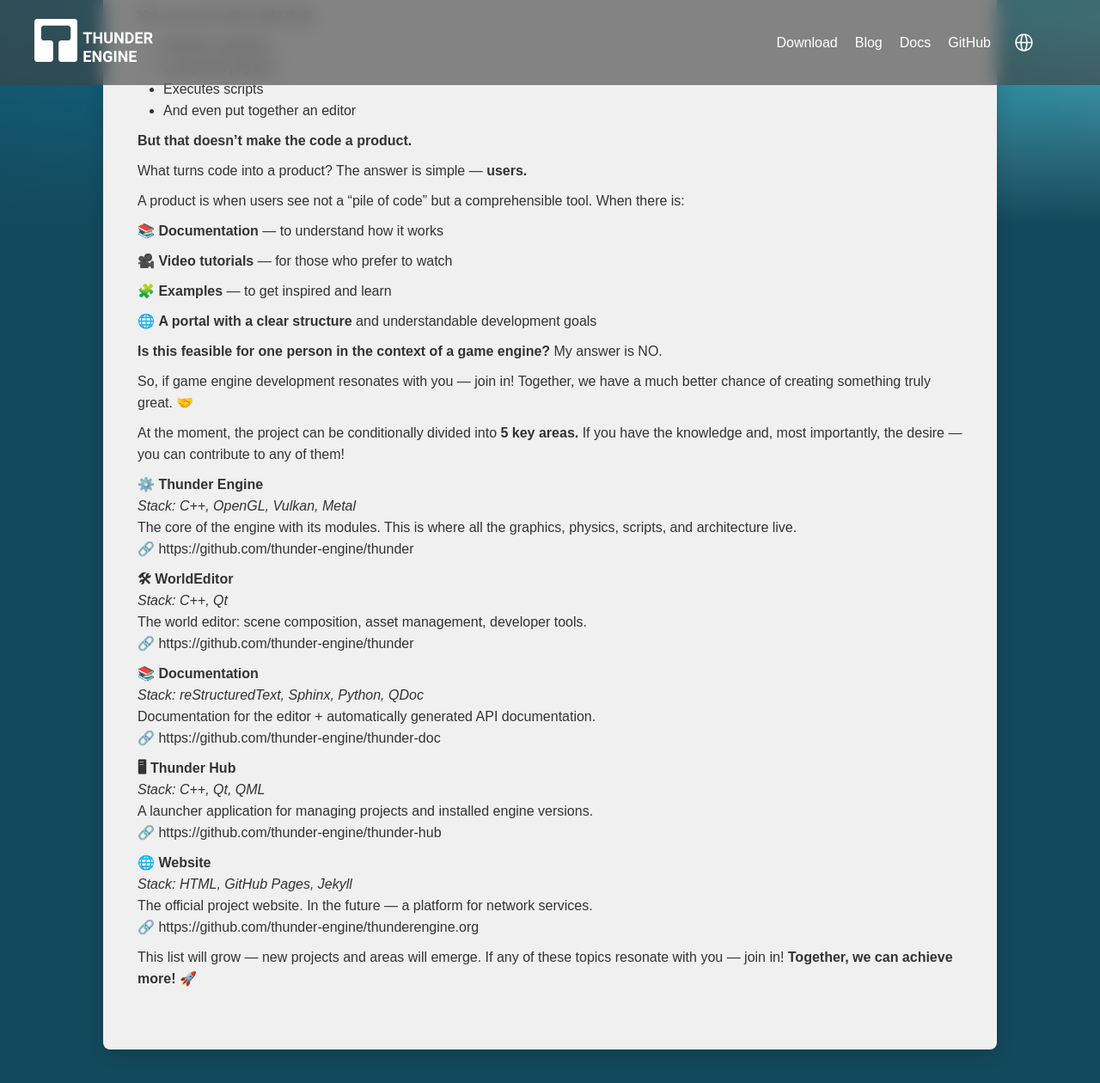
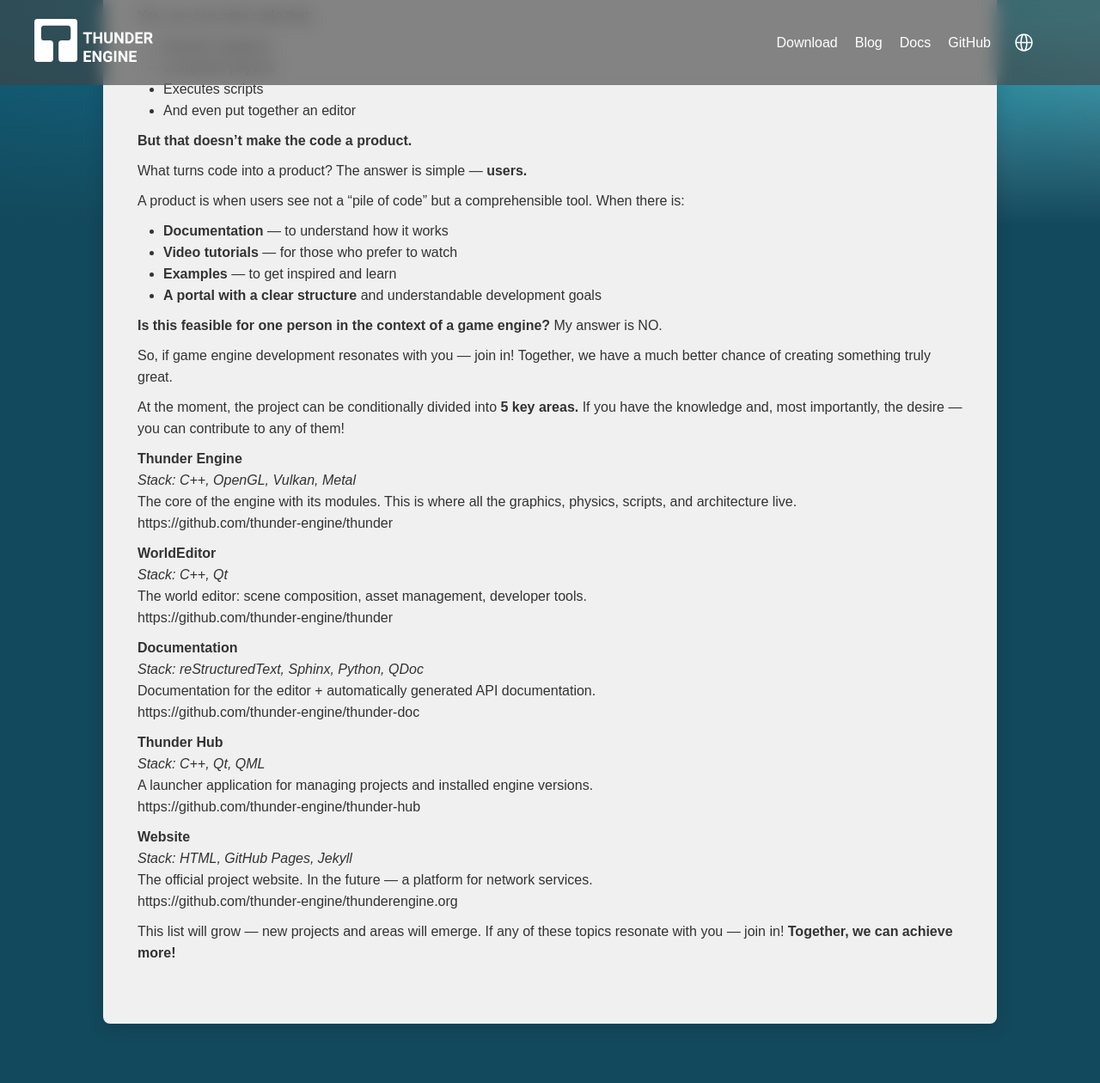
Before and after one commit to thunder-engine/thunderengine.org, a Jekyll site: the page built from _posts/2026-02-22-Code-to-product.md, in a window 1280 px wide and 1400 px high, scrolled down 526 px. Shown: the top 1260 px of the window at 86% size. Built offline with Jekyll 4.4.1, drawn with Linux system fonts in a browser that asks for light colours.

```diff
--- a/_posts/2026-02-22-Code-to-product.md
+++ b/_posts/2026-02-22-Code-to-product.md
@@ -25,46 +25,43 @@ The answer is simple — **users.**
 
 A product is when users see not a "pile of code" but a comprehensible tool. When there is:
 
-📚 **Documentation** — to understand how it works
-
-🎥 **Video tutorials** — for those who prefer to watch
-
-🧩 **Examples** — to get inspired and learn
-
-🌐 **A portal with a clear structure** and understandable development goals
+- **Documentation** — to understand how it works
+- **Video tutorials** — for those who prefer to watch
+- **Examples** — to get inspired and learn
+- **A portal with a clear structure** and understandable development goals
 
 **Is this feasible for one person in the context of a game engine?**
 My answer is NO.
 
-So, if game engine development resonates with you — join in! Together, we have a much better chance of creating something truly great. 🤝
+So, if game engine development resonates with you — join in! Together, we have a much better chance of creating something truly great.
 
 At the moment, the project can be conditionally divided into **5 key areas.** If you have the knowledge and, most importantly, the desire — you can contribute to any of them!
 
-**⚙️ Thunder Engine**
+**Thunder Engine**
 *Stack: C++, OpenGL, Vulkan, Metal*
 The core of the engine with its modules. This is where all the graphics, physics, scripts, and architecture live.
-🔗 https://github.com/thunder-engine/thunder
+https://github.com/thunder-engine/thunder
 
-**🛠 WorldEditor**
+**WorldEditor**
 *Stack: C++, Qt*
 The world editor: scene composition, asset management, developer tools.
-🔗 https://github.com/thunder-engine/thunder
+https://github.com/thunder-engine/thunder
 
-**📚 Documentation**
+**Documentation**
 *Stack: reStructuredText, Sphinx, Python, QDoc*
 Documentation for the editor + automatically generated API documentation.
-🔗 https://github.com/thunder-engine/thunder-doc
+https://github.com/thunder-engine/thunder-doc
 
-**🖥 Thunder Hub**
+**Thunder Hub**
 *Stack: C++, Qt, QML*
 A launcher application for managing projects and installed engine versions.
-🔗 https://github.com/thunder-engine/thunder-hub
+https://github.com/thunder-engine/thunder-hub
 
-**🌐 Website**
+**Website**
 *Stack: HTML, GitHub Pages, Jekyll*
 The official project website. In the future — a platform for network services.
-🔗 https://github.com/thunder-engine/thunderengine.org
+https://github.com/thunder-engine/thunderengine.org
 
 This list will grow — new projects and areas will emerge.
 If any of these topics resonate with you — join in!
-**Together, we can achieve more! 🚀**
+**Together, we can achieve more!**
```
Also changed, not shown: _posts/2026-02-06-Fonts-rendering.md (+8 -7 lines), _posts/2026-02-16-Thunder-hub.md (+1 -2 lines), _posts/2026-02-20-Help-required.md (+6 -6 lines), _posts/2026-03-30-Editor-logs.md (added, +35 -0 lines).
